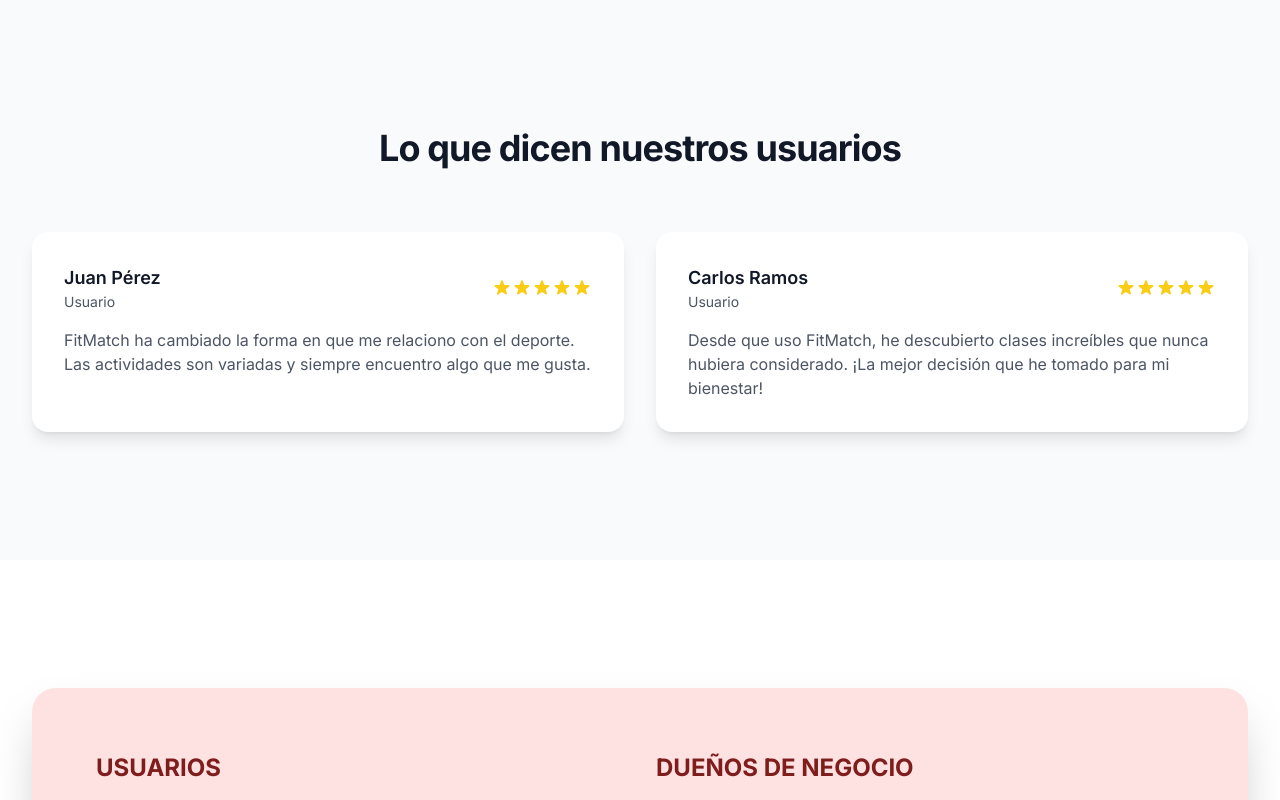
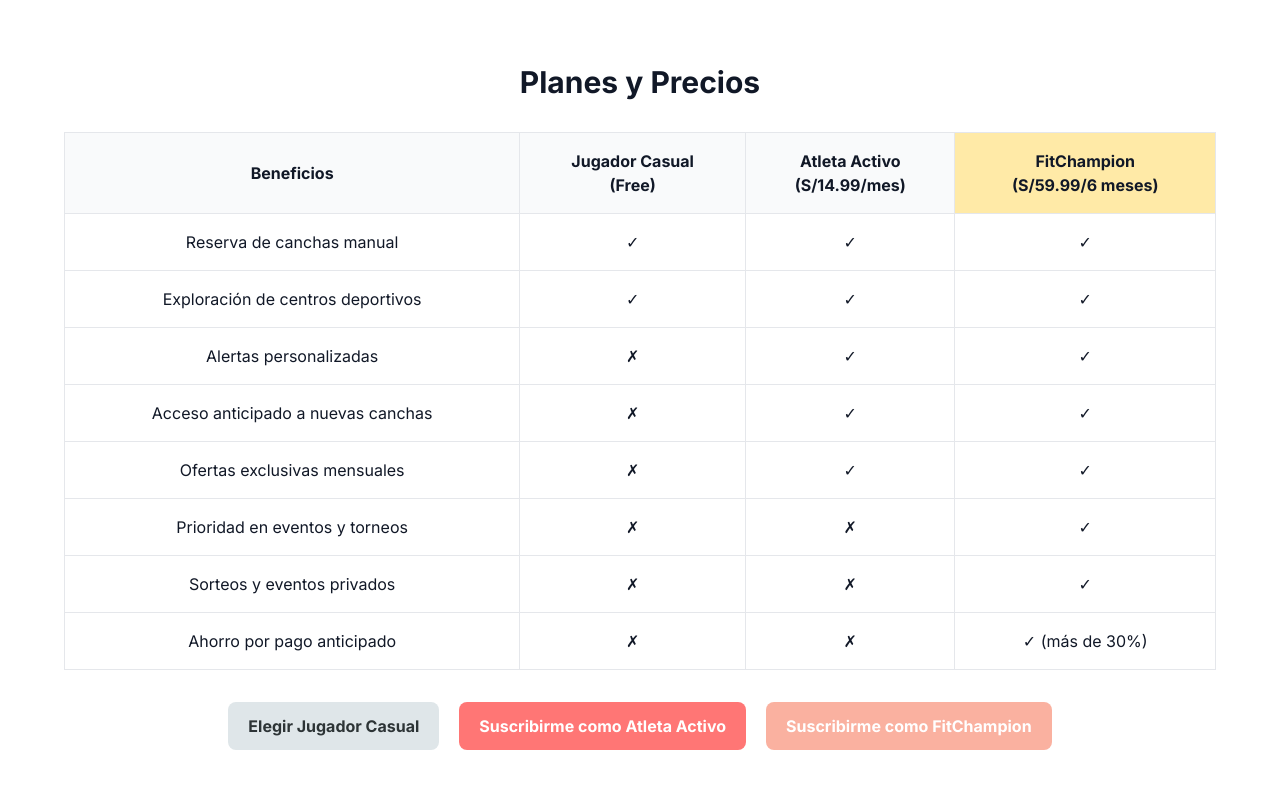
Before and after one commit to scplasenciac/fitmatch_v1, a Next.js app: page / in a window 1280 px wide. Shown: the part 3440-4240 px from the top of the page. Built offline with nearby package versions, Linux system fonts and the light colour scheme.

Commit message:
Planes actualizados

```diff
--- a/app/page.tsx
+++ b/app/page.tsx
@@ -6,6 +6,7 @@ import HealthTips from '@/components/HealthTips'
 import AboutUs from '@/components/AboutUs'
 import Testimonials from '@/components/Testimonials'
 import CallToAction from '@/components/CallToAction'
+import PricingPlans from '@/components/PricingPlans'
 
 export default function Home() {
   return (
@@ -15,6 +16,7 @@ export default function Home() {
       <HowItWorks />
       <HealthTips />
       <AboutUs />
+      <PricingPlans />
       <Testimonials />
       <CallToAction />
     </main>
--- /dev/null
+++ b/components/PricingPlans.tsx
@@ -0,0 +1,101 @@
+import React from 'react';
+
+const PricingPlans = () => {
+  return (
+    <section className="py-16 px-4">
+      <div className="max-w-6xl mx-auto">
+        <h2 className="text-3xl font-bold text-center mb-8">Planes y Precios</h2>
+
+        {/* Pricing Table */}
+        <div className="overflow-x-auto mb-8">
+          <table className="w-full border-collapse text-center">
+            <thead className="bg-gray-50">
+              <tr>
+                <th className="p-4 border">Beneficios</th>
+                <th className="p-4 border">Jugador Casual<br/>(Free)</th>
+                <th className="p-4 border">Atleta Activo<br/>(S/14.99/mes)</th>
+                <th className="p-4 border bg-[#ffeaa7]">FitChampion<br/>(S/59.99/6 meses)</th>
+              </tr>
+            </thead>
+            <tbody>
+              <tr>
+                <td className="p-4 border">Reserva de canchas manual</td>
+                <td className="p-4 border">✓</td>
+                <td className="p-4 border">✓</td>
+                <td className="p-4 border">✓</td>
+              </tr>
+              <tr>
+                <td className="p-4 border">Exploración de centros deportivos</td>
+                <td className="p-4 border">✓</td>
+                <td className="p-4 border">✓</td>
+                <td className="p-4 border">✓</td>
+              </tr>
+              <tr>
+                <td className="p-4 border">Alertas personalizadas</td>
+                <td className="p-4 border">✗</td>
+                <td className="p-4 border">✓</td>
+                <td className="p-4 border">✓</td>
+              </tr>
+              <tr>
+                <td className="p-4 border">Acceso anticipado a nuevas canchas</td>
+                <td className="p-4 border">✗</td>
+                <td className="p-4 border">✓</td>
+                <td className="p-4 border">✓</td>
+              </tr>
+              <tr>
+                <td className="p-4 border">Ofertas exclusivas mensuales</td>
+                <td className="p-4 border">✗</td>
+                <td className="p-4 border">✓</td>
+                <td className="p-4 border">✓</td>
+              </tr>
+              <tr>
+                <td className="p-4 border">Prioridad en eventos y torneos</td>
+                <td className="p-4 border">✗</td>
+                <td className="p-4 border">✗</td>
+                <td className="p-4 border">✓</td>
+              </tr>
+              <tr>
+                <td className="p-4 border">Sorteos y eventos privados</td>
+                <td className="p-4 border">✗</td>
+                <td className="p-4 border">✗</td>
+                <td className="p-4 border">✓</td>
+              </tr>
+              <tr>
+                <td className="p-4 border">Ahorro por pago anticipado</td>
+                <td className="p-4 border">✗</td>
+                <td className="p-4 border">✗</td>
+                <td className="p-4 border">✓ (más de 30%)</td>
+              </tr>
+            </tbody>
+          </table>
+        </div>
+
+        {/* Subscription Buttons */}
+        <div className="flex justify-center gap-5 mt-8 flex-wrap">
+          <a
+            href="#suscripcion-free"
+            className="bg-[#dfe6e9] text-[#2d3436] px-5 py-3 rounded-lg no-underline font-bold hover:opacity-90 transition-opacity"
+          >
+            Elegir Jugador Casual
+          </a>
+
+          <a
+            href="#suscripcion-activo"
+            className="bg-[#ff7675] text-white px-5 py-3 rounded-lg no-underline font-bold hover:opacity-90 transition-opacity"
+          >
+            Suscribirme como Atleta Activo
+          </a>
+
+          <a
+            href="#suscripcion-champion"
+            className="bg-[#fab1a0] text-white px-5 py-3 rounded-lg no-underline font-bold hover:opacity-90 transition-opacity"
+          >
+            Suscribirme como FitChampion
+          </a>
+        </div>
+      </div>
+    </section>
+  );
+};
+
+export default PricingPlans;
--- a/next.config.js
+++ b/next.config.js
@@ -1,10 +1,16 @@
 /** @type {import('next').NextConfig} */
 const nextConfig = {
-  output: 'export',
-  basePath: '/fitmatch_v1',
+  output: process.env.NODE_ENV === 'production' ? 'export' : undefined,
+  basePath: process.env.NODE_ENV === 'production' ? '/fitmatch_v1' : '',
   images: {
     unoptimized: true,
   },
+  // Ensure proper handling of static files
+  assetPrefix: process.env.NODE_ENV === 'production' ? '/fitmatch_v1/' : '',
+  // Enable strict mode for better development experience
+  reactStrictMode: true,
+  // Ensure proper handling of trailing slashes
+  trailingSlash: true,
 }
 
 module.exports = nextConfig
```
Also changed, not shown: package.json (+7 -1 lines), 1 other file (tests, documents, lock files or other folders).
